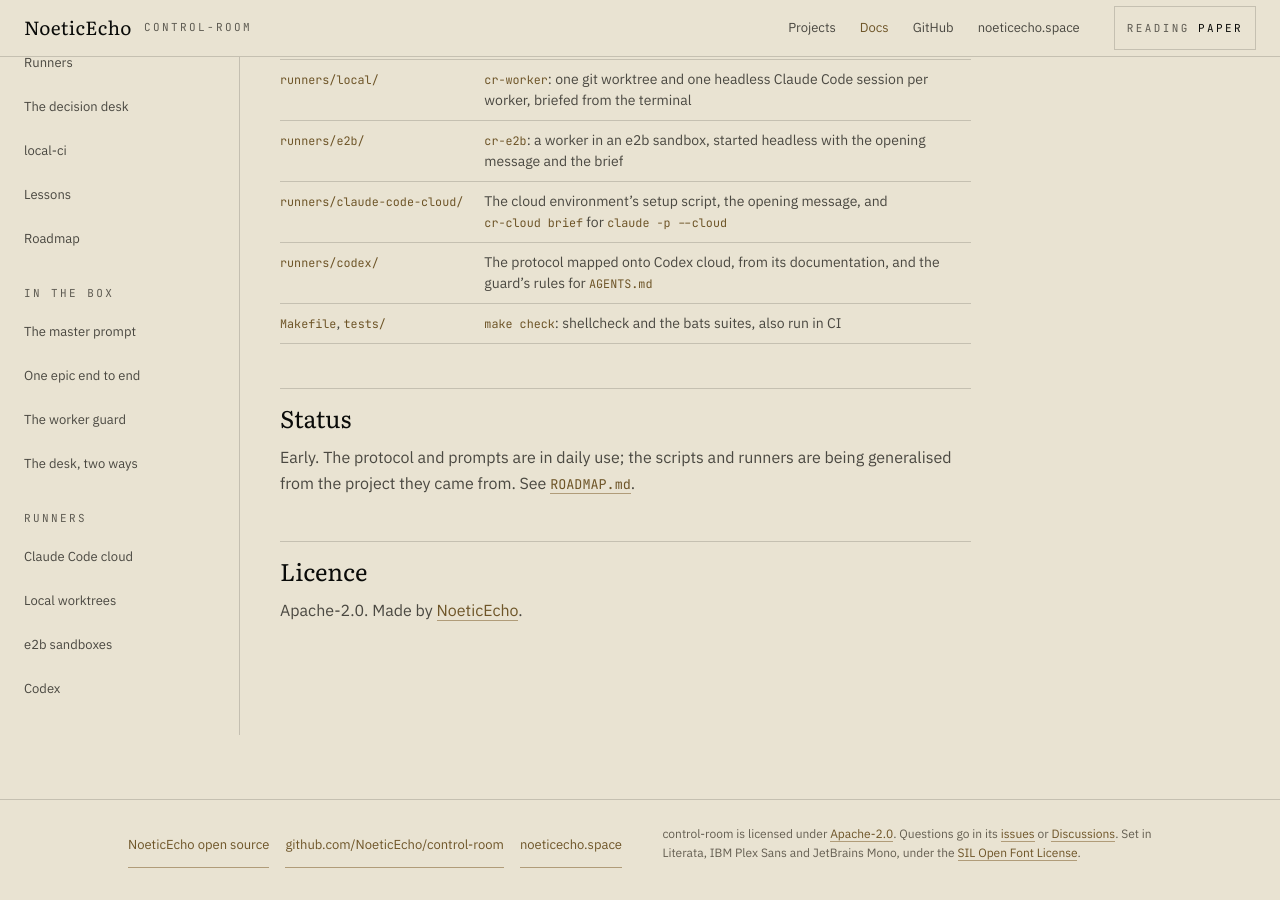
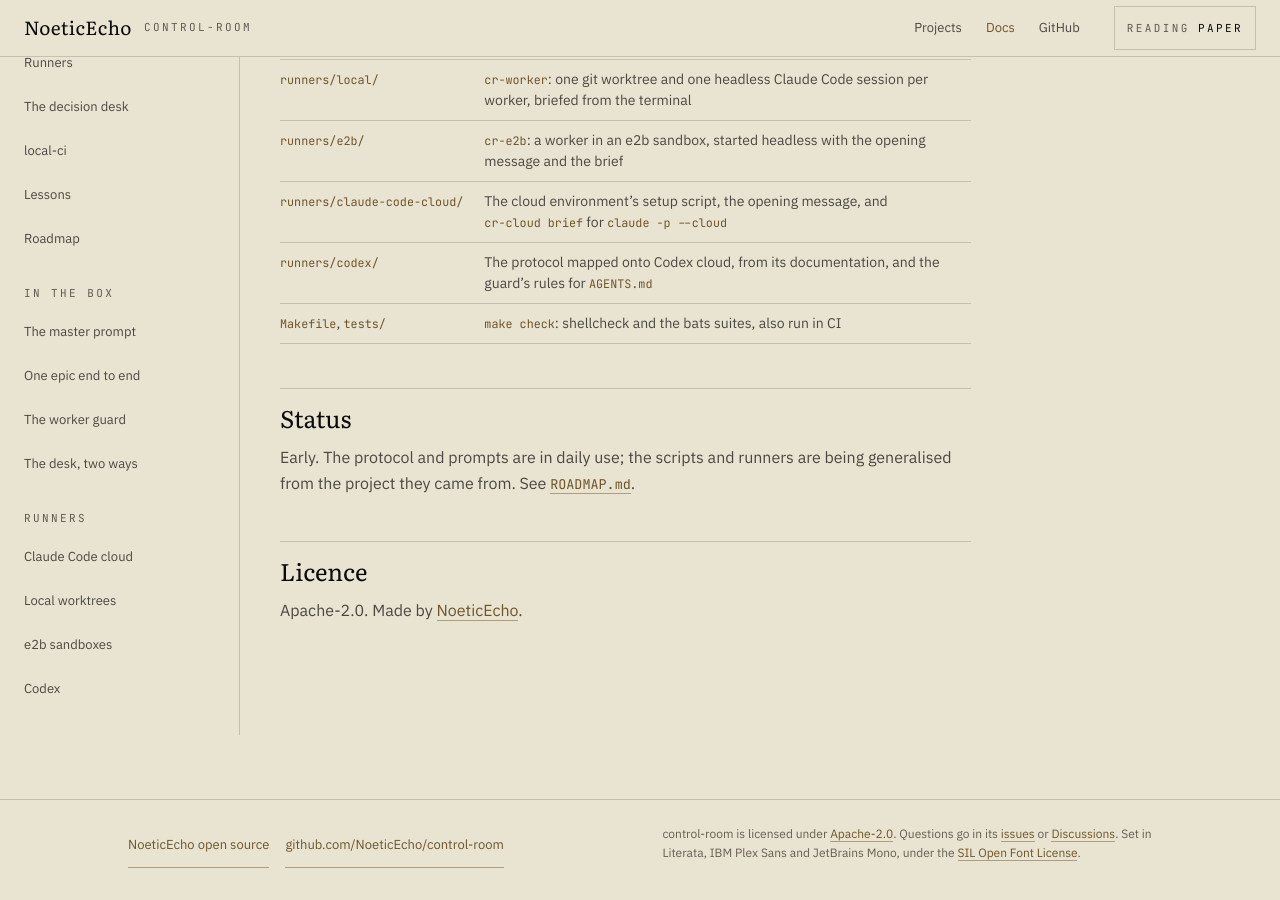
Before and after one commit to NoeticEcho/control-room, a Jekyll site: the page built from README.md, in a window 1280 px wide and 900 px high, scrolled down 2183 px. Built offline with Jekyll 4.4.1, drawn with Linux system fonts in a browser that asks for light colours; our own code applies the rules of GitHub Pages for plain Markdown files.

Commit message:
Pages: link to GitHub until noeticecho.space answers
Co-Authored-By: Claude Opus 5.5 <noreply@anthropic.com>

```diff
--- a/_includes/footer.html
+++ b/_includes/footer.html
@@ -3,7 +3,6 @@
     <ul>
       <li><a href="https://noeticecho.github.io/">NoeticEcho open source</a></li>
       <li><a href="{{ site.repository_url }}">github.com/{{ site.repository }}</a></li>
-      <li><a href="https://noeticecho.space">noeticecho.space</a></li>
     </ul>
     <p>control-room is licensed under <a href="{{ site.repository_url }}/blob/{{ site.branch }}/LICENSE">Apache-2.0</a>. Questions go in its <a href="{{ site.repository_url }}/issues">issues</a> or <a href="{{ site.repository_url }}/discussions">Discussions</a>. Set in Literata, IBM Plex Sans and JetBrains Mono, under the <a href="{{ '/assets/site/fonts/LICENSE.txt' | relative_url }}">SIL Open Font License</a>.</p>
   </div>
--- a/_includes/head.html
+++ b/_includes/head.html
@@ -41,7 +41,7 @@
   "programmingLanguage": ["Shell", "Python", "JavaScript"],
   "license": "https://www.apache.org/licenses/LICENSE-2.0",
   "image": "https://noeticecho.github.io/social/control-room.png",
-  "author": { "@type": "Organization", "@id": "https://noeticecho.github.io/#org", "name": "NoeticEcho", "url": "https://noeticecho.space/" }
+  "author": { "@type": "Organization", "@id": "https://noeticecho.github.io/#org", "name": "NoeticEcho", "url": "https://noeticecho.github.io/" }
 }
 </script>
 {%- endif %}
--- a/_includes/header.html
+++ b/_includes/header.html
@@ -4,7 +4,6 @@
     <a href="https://noeticecho.github.io/#open">Projects</a>
     <a href="{{ '/' | relative_url }}"{% if page.url == "/" %} aria-current="page"{% endif %}>Docs</a>
     <a href="{{ site.repository_url }}">GitHub</a>
-    <a href="https://noeticecho.space">noeticecho.space</a>
   </nav>
   <button class="mode" id="mode" type="button" hidden aria-live="polite">reading <b id="modeName">ink</b></button>
 </header>
```
